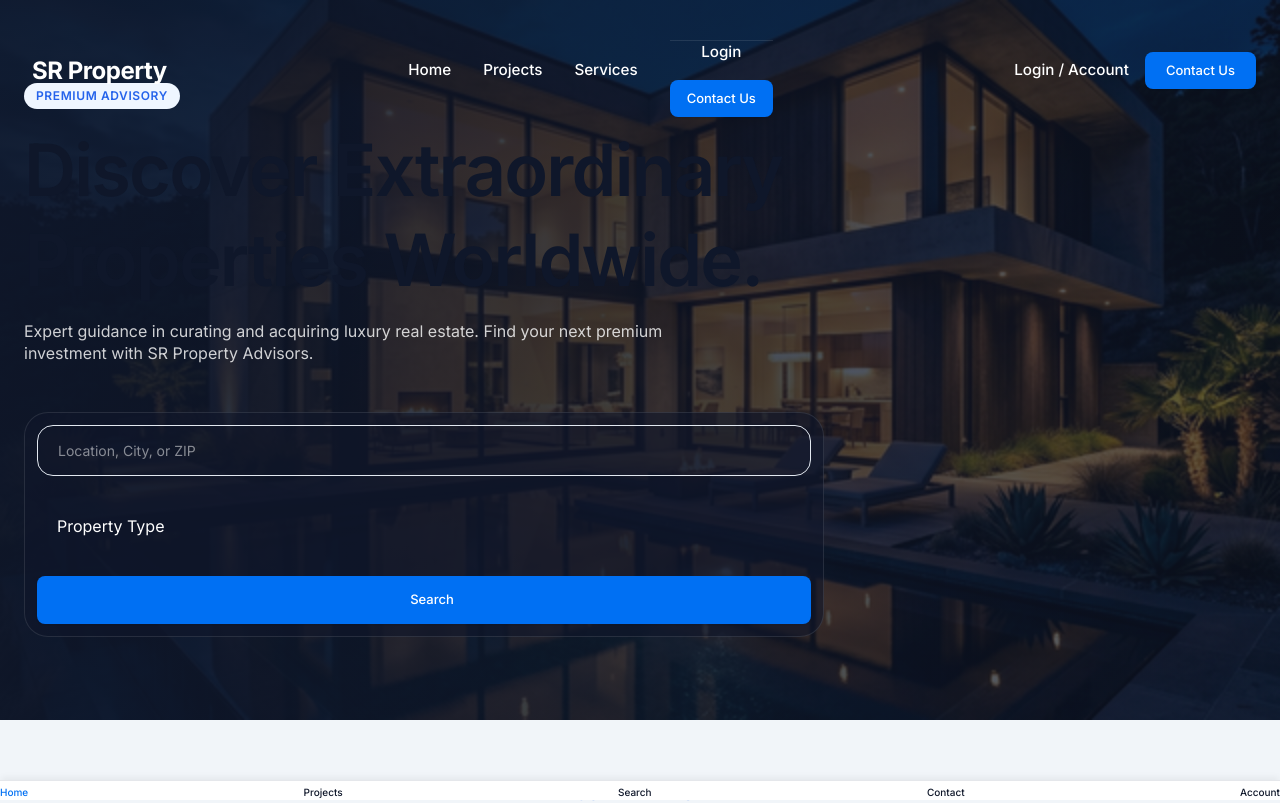
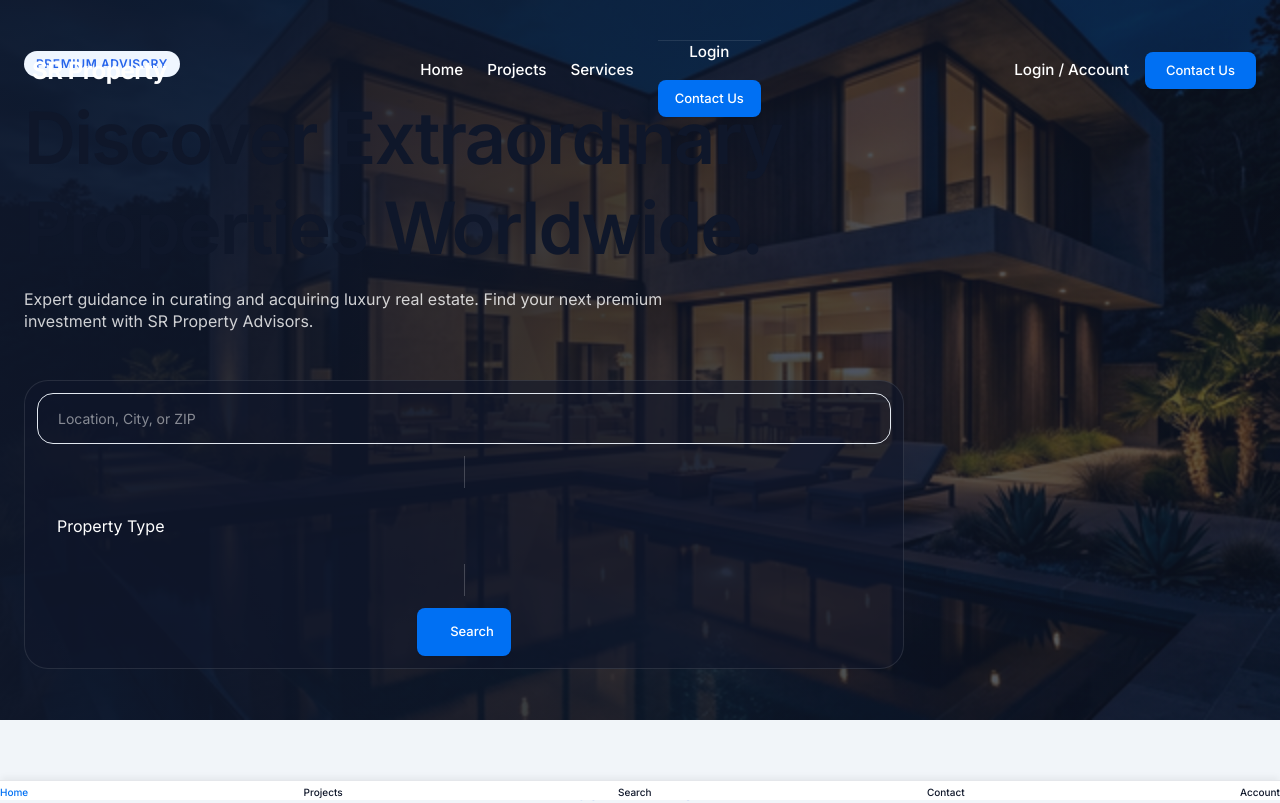
Before and after one commit to Pranav722/sr-property-advisors, a React (Vite) app in the folder frontend/: page / in a window 1280 px wide. Shown: the top 803 px of the page. Built offline with nearby package versions, Linux system fonts and the light colour scheme.

Commit message:
fix(ui): desktop layout regression fixes from mobile responsive grid update

```diff
--- a/frontend/src/components/Header.jsx
+++ b/frontend/src/components/Header.jsx
@@ -35,7 +35,7 @@ const Header = () => {
         </Link>
 
         {/* Center Side: Links */}
-        <div className={`nav-links ${menuOpen ? 'active' : ''}`}>
+        <div className={`nav-links hidden md:flex items-center gap-6 lg:gap-8 ${menuOpen ? 'active' : ''}`}>
           <Link to="/" className="nav-link">Home</Link>
           <Link to="/projects" className="nav-link">Projects</Link>
           <a href="#services" className="nav-link">Services</a>
--- a/frontend/src/home.css
+++ b/frontend/src/home.css
@@ -36,6 +36,7 @@
     z-index: 50;
     padding: 1.5rem 0;
     transition: all var(--transition-normal);
+    background-color: transparent;
 }
 
 .navbar.scrolled {
@@ -145,13 +146,16 @@
 
 @media (min-width: 768px) {
     .search-form {
-    flex-direction: row;
+        flex-direction: row;
+        align-items: center;
     }
 
     .search-form .input-base {
-    border: none;
-    background: transparent;
-    color: white;
+        border: none;
+        background: transparent;
+        color: white;
+        height: 100%;
+        min-height: 48px;
     }
 
     .search-form .input-base::placeholder {
--- a/frontend/src/pages/Home.jsx
+++ b/frontend/src/pages/Home.jsx
@@ -23,18 +23,18 @@ const Home = () => {
               Property Advisors.
             </p>
 
-            <div className="search-bar glass-dark w-full md:w-[85%] lg:w-full max-w-[900px]">
-              <form className="flex flex-col md:flex-row gap-3 md:gap-4" action="/projects">
-                <input type="text" placeholder="Location, City, or ZIP" className="input-base text-sm md:text-base min-h-[48px]" style={{ flex: 1 }} />
-                <div className="hidden md:block w-[1px] bg-white/20 my-2"></div>
-                <select className="input-base min-h-[48px]" style={{ width: 'auto', background: 'transparent', color: 'white', border: 'none' }}>
+            <div className="search-bar glass-dark w-full md:w-[85%] lg:w-[110%] max-w-[1100px] xl:ml-[-10%] relative z-20">
+              <form className="flex flex-col md:flex-row items-stretch md:items-center gap-3 md:gap-4 w-full" action="/projects">
+                <input type="text" placeholder="Location, City, or ZIP" className="input-base text-sm md:text-base min-h-[48px] w-full" style={{ flex: 1 }} />
+                <div className="hidden md:block w-[1px] bg-white/20 h-8"></div>
+                <select className="input-base min-h-[48px] w-full md:w-auto" style={{ background: 'transparent', color: 'white', border: 'none' }}>
                   <option value="" style={{ color: 'black' }}>Property Type</option>
                   <option value="villa" style={{ color: 'black' }}>Villa</option>
                   <option value="apartment" style={{ color: 'black' }}>Apartment</option>
                   <option value="penthouse" style={{ color: 'black' }}>Penthouse</option>
                 </select>
-                <div className="hidden md:block w-[1px] bg-white/20 my-2"></div>
-                <button type="submit" className="btn btn-primary min-h-[48px] w-full md:w-auto">
+                <div className="hidden md:block w-[1px] bg-white/20 h-8"></div>
+                <button type="submit" className="btn btn-primary min-h-[48px] w-full md:w-auto mt-2 md:mt-0 whitespace-nowrap px-8">
                   <i className="ri-search-line" style={{ marginRight: '0.5rem' }}></i> Search
                 </button>
               </form>
```
